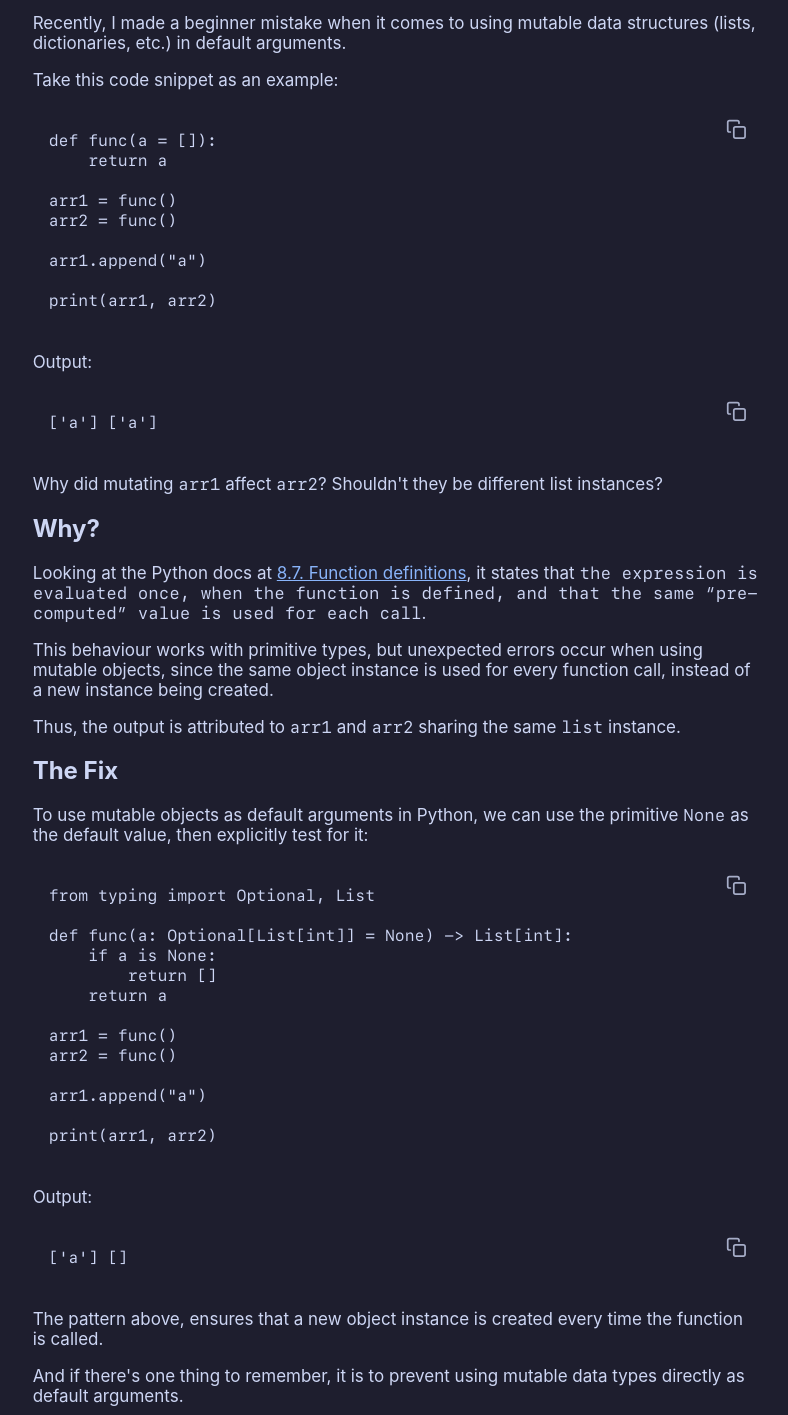
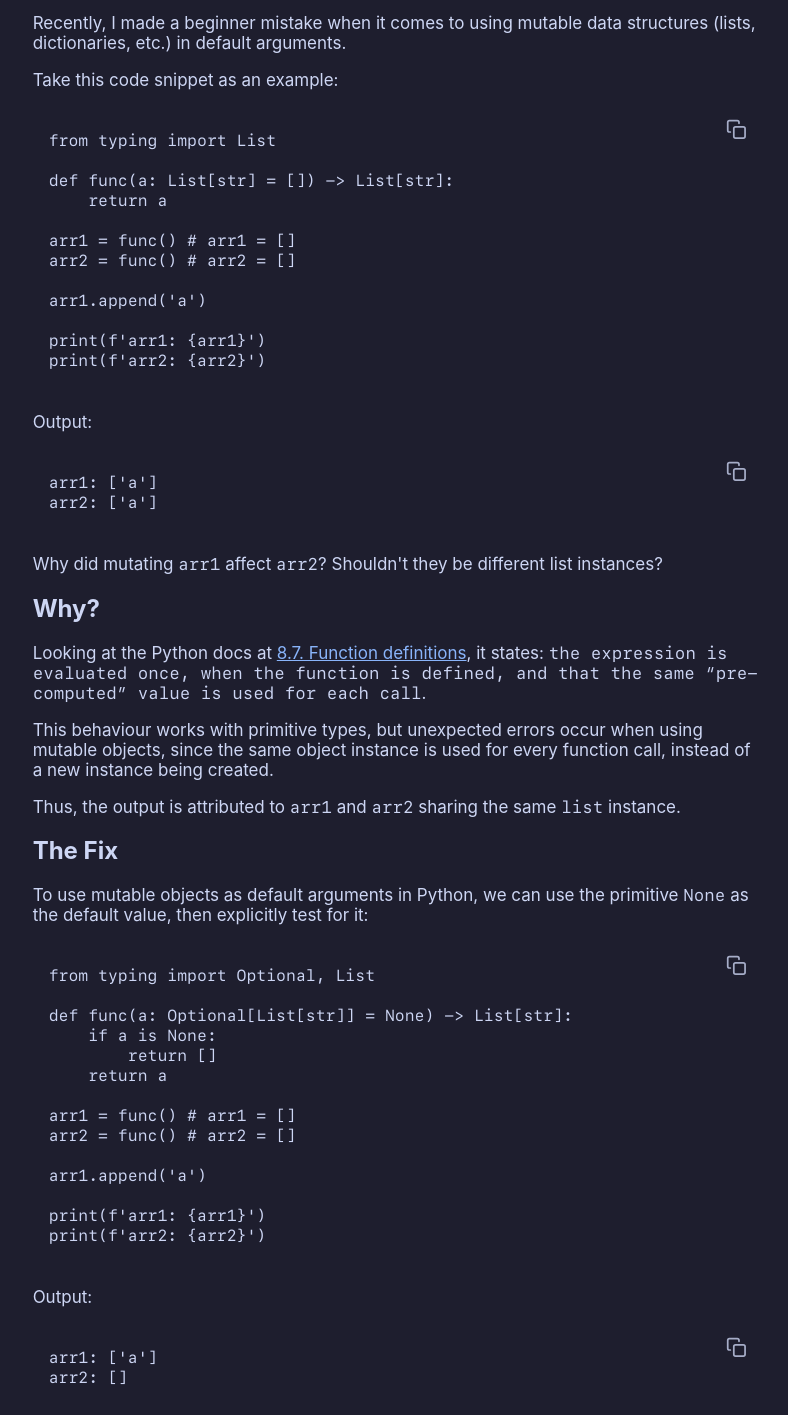
Before and after one commit to junnjiee/junnjiee, an Eleventy site: page website/posts/python_mutable_default_args.md in a window 1280 px wide. Shown: the part 340-1755 px from the top of the page, without its empty margins (244-1032 px from the left). Built offline with nearby package versions, Linux system fonts and the light colour scheme; Eleventy itself is replaced by a stand-in of ours; code samples lack their colours; files that its build step writes are made by us from their sources; a small style sheet from the web is missing; a web font is replaced by a local one.

Commit message:
update post

````diff
--- a/website/posts/python_mutable_default_args.md
+++ b/website/posts/python_mutable_default_args.md
@@ -1,5 +1,6 @@
 ---
 title: Mutable Default Arguments in Python | Jun Jie
+articleTitle: Mutable Default Arguments in Python
 date: 2025-09-02
 synopsis: Explaining a common pitfall when using Python's default function arguments.
 ---
@@ -9,28 +10,32 @@ Recently, I made a beginner mistake when it comes to using mutable data structur
 Take this code snippet as an example:
 
 ```python
-def func(a = []):
+from typing import List
+
+def func(a: List[str] = []) -> List[str]:
     return a
 
-arr1 = func()
-arr2 = func()
+arr1 = func() # arr1 = []
+arr2 = func() # arr2 = []
 
-arr1.append("a")
+arr1.append('a')
 
-print(arr1, arr2)
+print(f'arr1: {arr1}')
+print(f'arr2: {arr2}')
 ```
 
 Output:
 
 ```python
-['a'] ['a']
+arr1: ['a']
+arr2: ['a']
 ```
 
 Why did mutating `arr1` affect `arr2`? Shouldn't they be different list instances?
 
 ## Why?
 
-Looking at the Python docs at [8.7. Function definitions](https://docs.python.org/3.10/reference/compound_stmts.html#function-definitions), it states that `the expression is evaluated once, when the function is defined, and that the same “pre-computed” value is used for each call`.
+Looking at the Python docs at [8.7. Function definitions](https://docs.python.org/3.10/reference/compound_stmts.html#function-definitions), it states: `the expression is evaluated once, when the function is defined, and that the same “pre-computed” value is used for each call`.
 
 This behaviour works with primitive types, but unexpected errors occur when using mutable objects, since the same object instance is used for every function call, instead of a new instance being created.
 
@@ -43,23 +48,25 @@ To use mutable objects as default arguments in Python, we can use the primitive
 ```python
 from typing import Optional, List
 
-def func(a: Optional[List[int]] = None) -> List[int]:
+def func(a: Optional[List[str]] = None) -> List[str]:
     if a is None:
         return []
     return a
 
-arr1 = func()
-arr2 = func()
+arr1 = func() # arr1 = []
+arr2 = func() # arr2 = []
 
-arr1.append("a")
+arr1.append('a')
 
-print(arr1, arr2)
+print(f'arr1: {arr1}')
+print(f'arr2: {arr2}')
 ```
 
 Output:
 
 ```python
-['a'] []
+arr1: ['a']
+arr2: []
 ```
 
 The pattern above, ensures that a new object instance is created every time the function is called.
````
